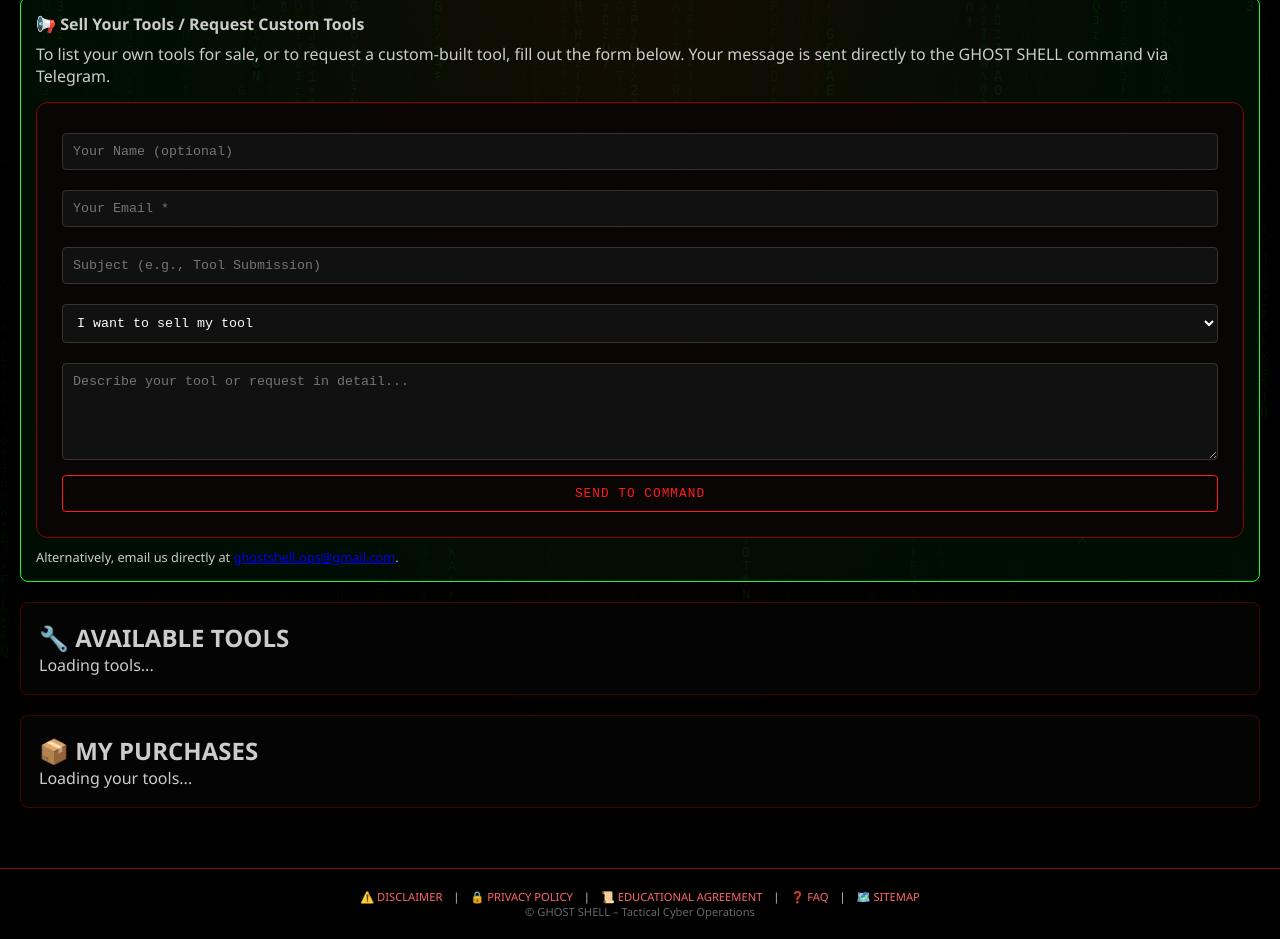
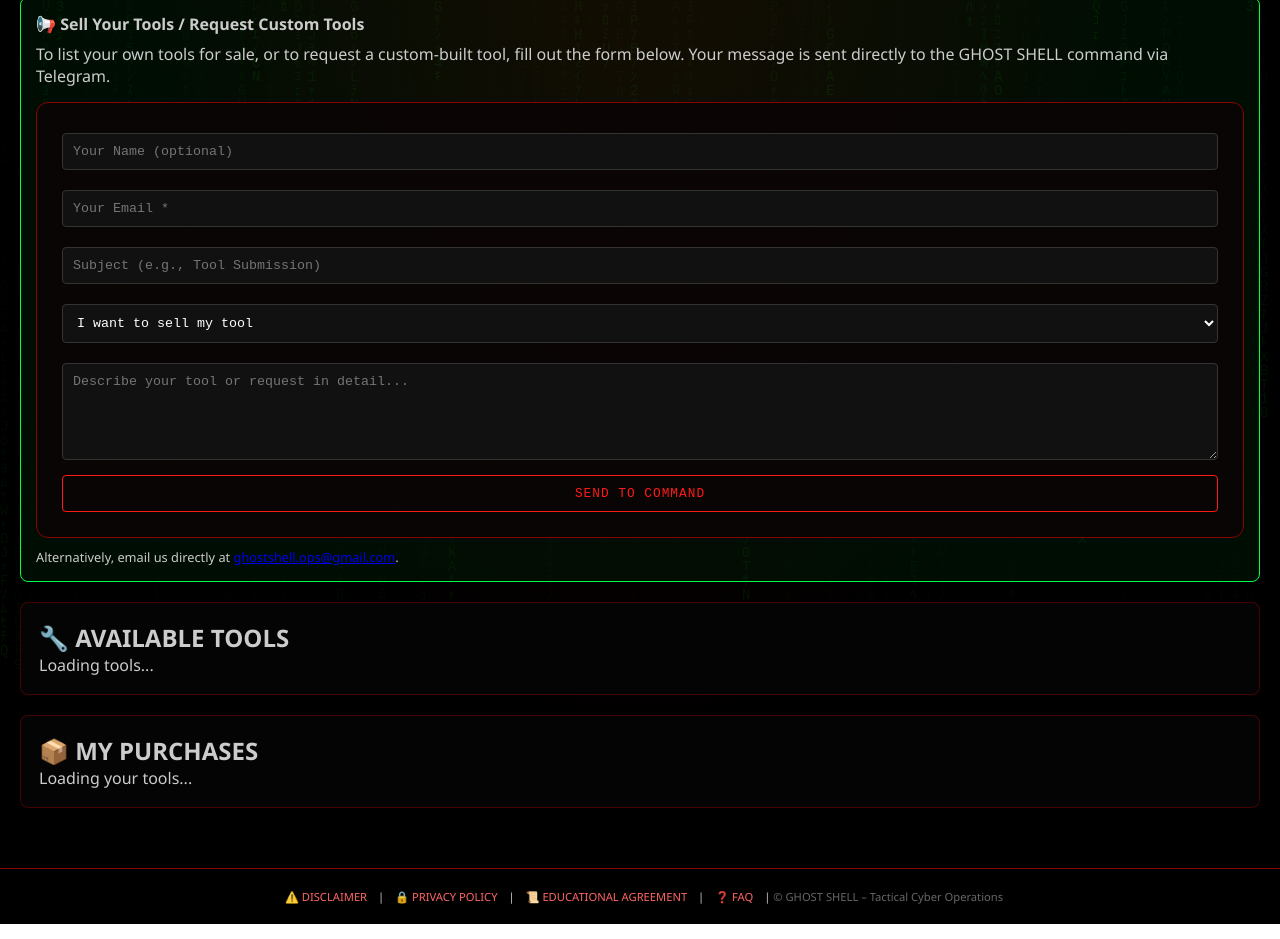
Before and after one commit to bitsecurextech-droid/GhostShell, a plain HTML site: page frontend/marketplace.html in a window 1280 px wide. Shown: the part 129-1068 px from the top of the page. Drawn offline with Linux system fonts and the light colour scheme.

Commit message:
Update marketplace.html

```diff
--- a/frontend/marketplace.html
+++ b/frontend/marketplace.html
@@ -71,7 +71,6 @@
         <a href="privacy.html">🔒 PRIVACY POLICY</a> |
         <a href="agreement.html">📜 EDUCATIONAL AGREEMENT</a> |
         <a href="faq.html">❓ FAQ</a> |
-        <a href="sitemap.xml">🗺️ SITEMAP</a><br>
         <span style="color:#666;">© GHOST SHELL – Tactical Cyber Operations</span>
     </footer>
 </div>
```
